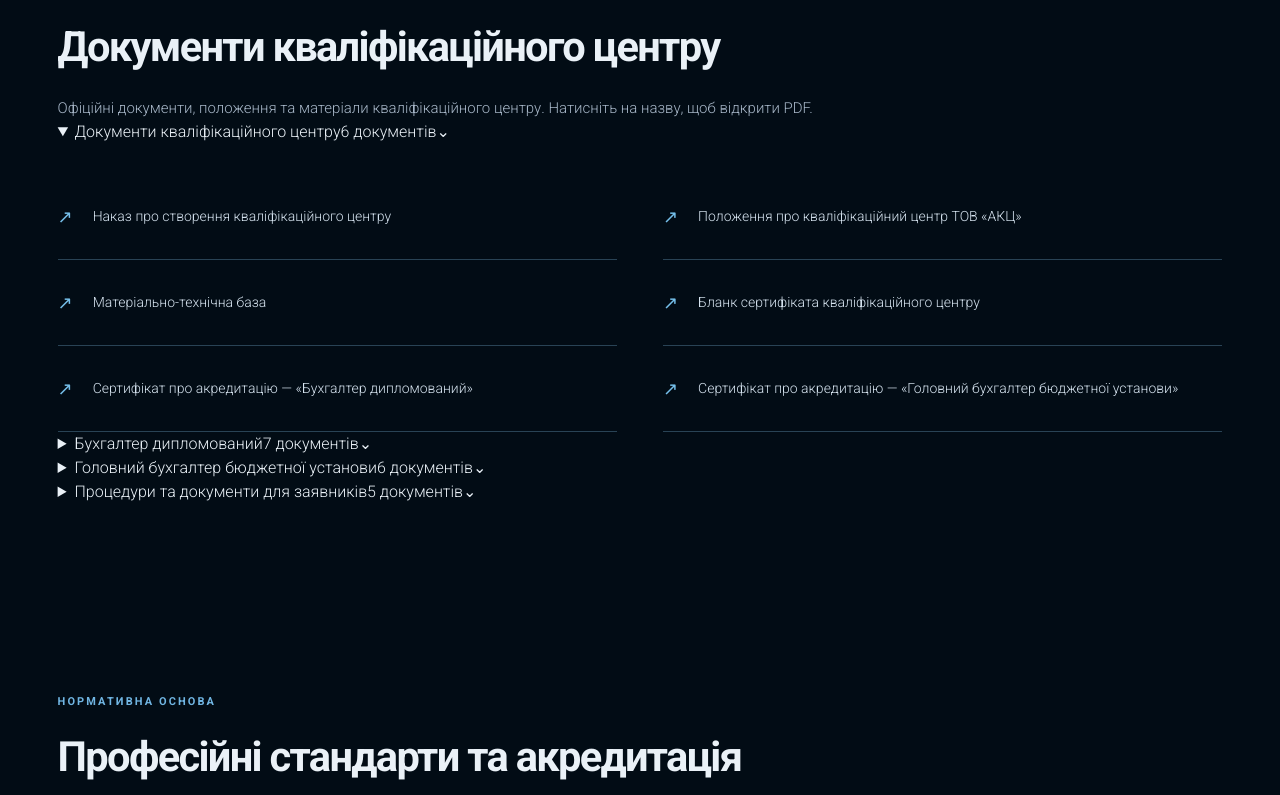
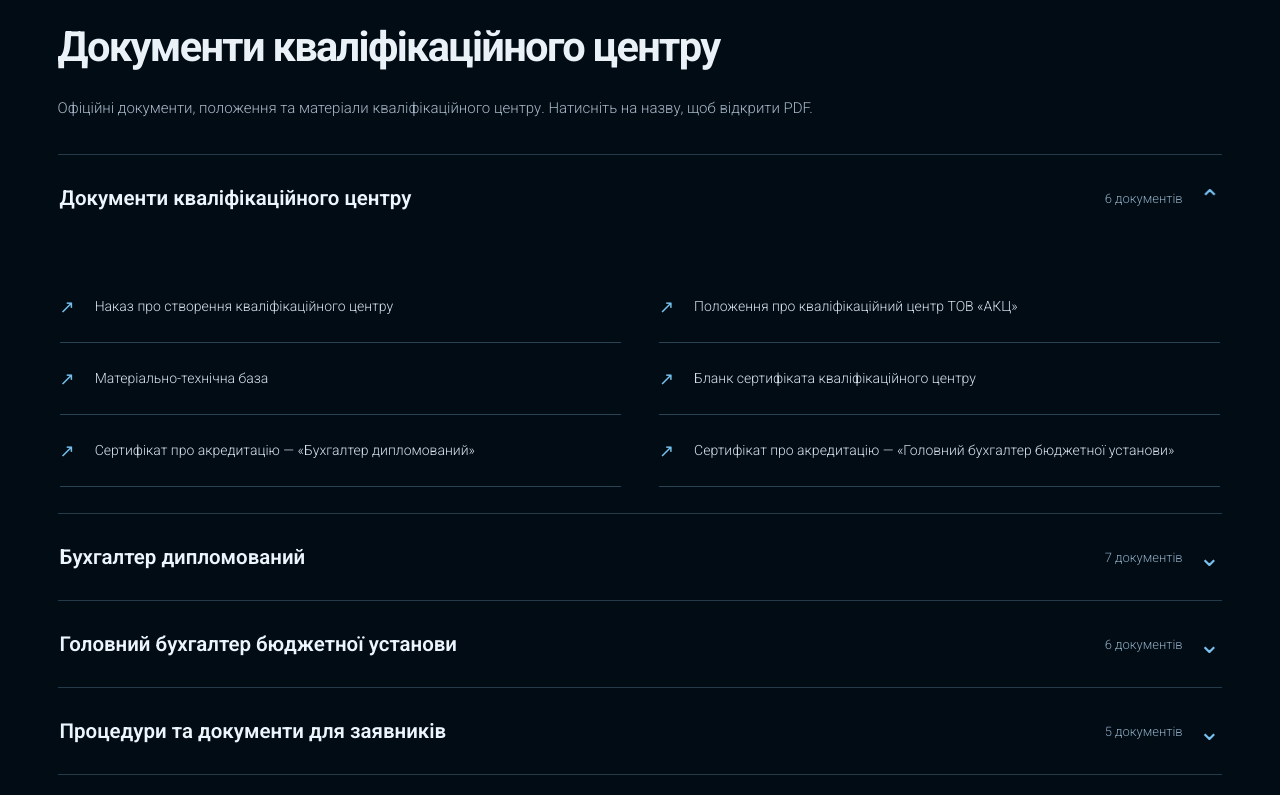
Before and after one commit to dnagorna3817-spec/website_akc_main, a Next.js app: page /expertise/qualification in a window 1280 px wide. Shown: the part 5005-5800 px from the top of the page. Built offline with nearby package versions, Linux system fonts and the light colour scheme.

Commit message:
Style expandable qualification document groups

```diff
--- a/app/expertise/[slug]/qualification.module.css
+++ b/app/expertise/[slug]/qualification.module.css
@@ -558,3 +558,19 @@
 .qDocumentGrid > a:hover span{transform:translate(3px,-3px)}
 .qDocumentGrid > a:focus-visible{outline:2px solid #75bfea;outline-offset:4px;border-radius:3px}
 @media(prefers-reduced-motion:reduce){.qDocumentGrid > a,.qDocumentGrid > a span{transition:none}}
+
+/* Official documents: compact, expandable editorial groups */
+.qDocumentGroups{margin-top:34px;border-top:1px solid rgba(132,181,214,.27)}
+.qDocumentGroup{border-bottom:1px solid rgba(132,181,214,.27)}
+.qDocumentGroup > summary{display:flex;align-items:center;gap:16px;min-height:86px;padding:20px 2px;cursor:pointer;list-style:none}
+.qDocumentGroup > summary::-webkit-details-marker{display:none}
+.qDocumentGroupTitle{flex:1;color:#edf5fc;font-size:clamp(18px,1.6vw,23px);font-weight:600;line-height:1.35}
+.qDocumentCount{color:#8ca9bf;font-size:13px;white-space:nowrap}
+.qDocumentChevron{color:#79c2ef;font-size:26px;line-height:1;transition:transform .2s ease}
+.qDocumentGroup[open] .qDocumentChevron{transform:rotate(180deg)}
+.qDocumentGroup > summary:hover .qDocumentGroupTitle{color:#89d3ff}
+.qDocumentGroup > summary:focus-visible{outline:2px solid #75bfea;outline-offset:4px;border-radius:4px}
+.qDocumentGroup .qDocumentGrid{display:grid;grid-template-columns:repeat(2,minmax(0,1fr));gap:0 38px;padding:0 2px 26px}
+.qDocumentGroup .qDocumentGrid > a{min-height:72px;font-size:14px}
+@media(max-width:767px){.qDocumentGroup > summary{min-height:76px;gap:10px}.qDocumentGroupTitle{font-size:17px}.qDocumentCount{font-size:12px}.qDocumentGroup .qDocumentGrid{grid-template-columns:minmax(0,1fr);padding-bottom:18px}.qDocumentGroup .qDocumentGrid > a{min-height:66px}}
+@media(prefers-reduced-motion:reduce){.qDocumentChevron{transition:none}}
```
